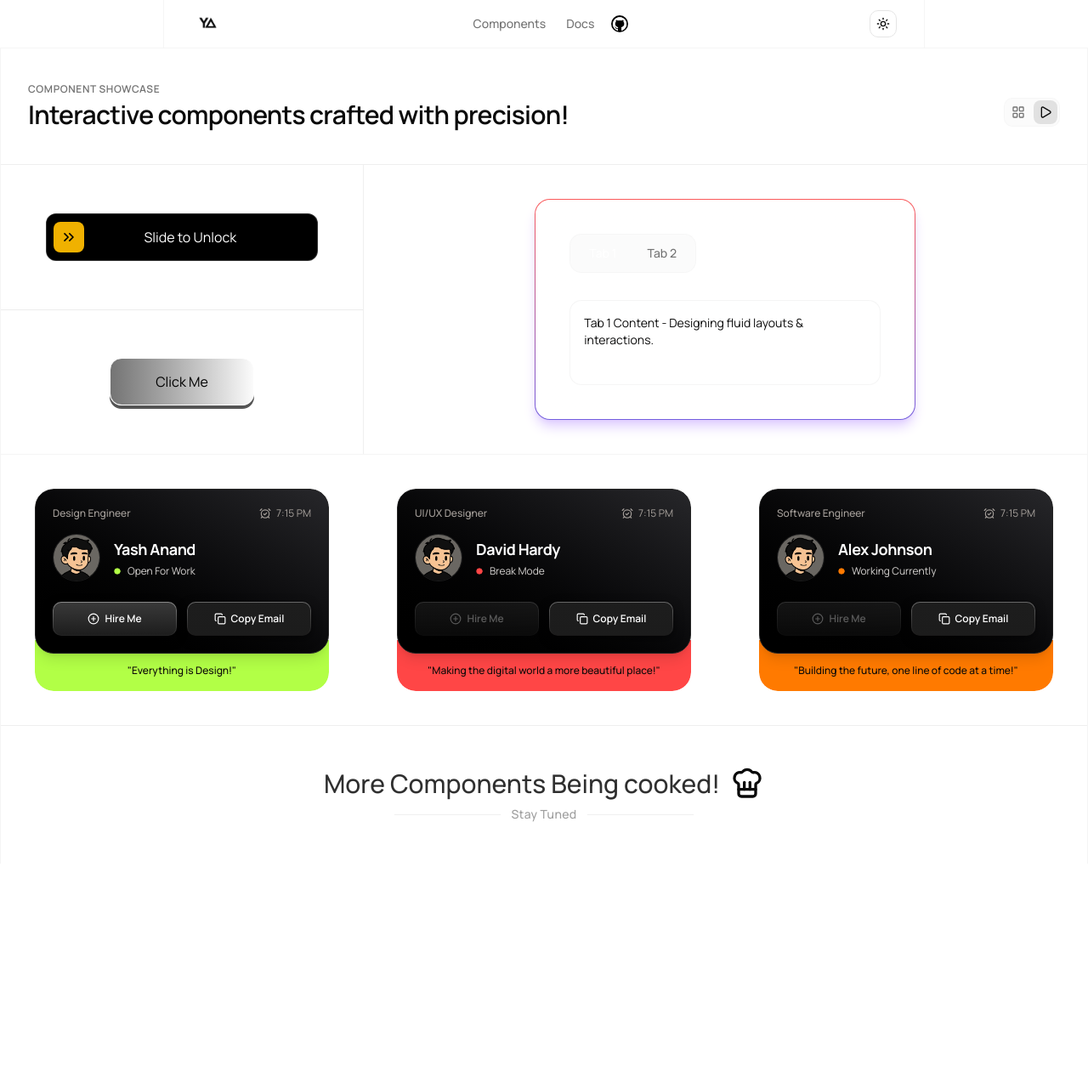
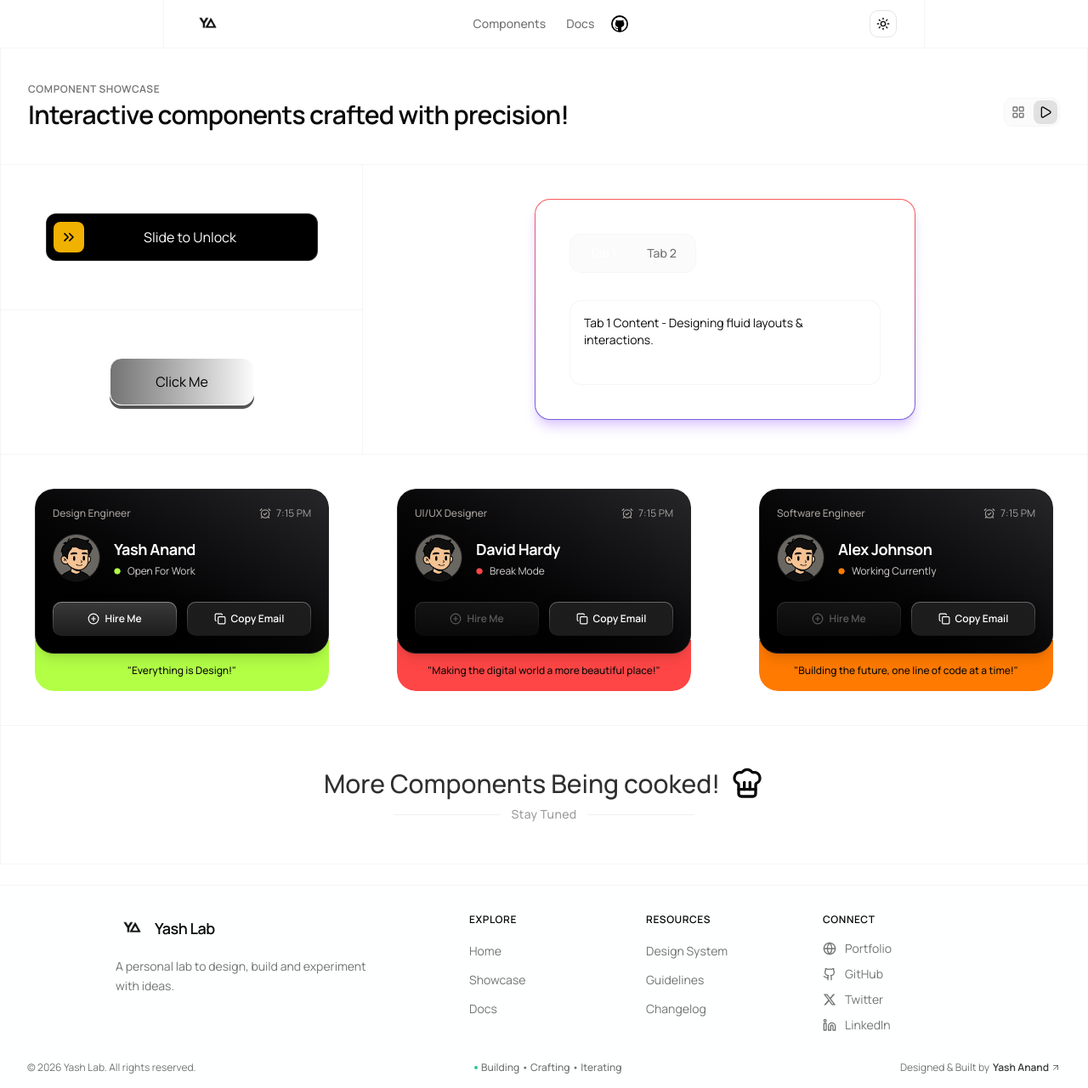
Before and after one commit to yashanand167/personal-lab, a Next.js app: page /Showcase in a window 1280 px wide. Shown: the whole page at 85% size. Before the commit the page ends 1016 px from the top, so only its background shows below. Built offline with nearby package versions, Linux system fonts and the light colour scheme.

Commit message:
refactor: update showcase page layout to grid system and add footer component

```diff
--- a/app/Showcase/page.tsx
+++ b/app/Showcase/page.tsx
@@ -3,6 +3,7 @@
 import MagneticButton from "@/components/Buttons/Magnetic-Button"
 import SlideButton from "@/components/Buttons/Slide-Button"
 import UserCard, { User } from "@/components/Cards/UserCard"
+import Footer from "@/components/Footer"
 import Header from "@/components/Header"
 import LiquidTabs from "@/components/Tabs/Liquid-Tabs"
 import { ChefHat, LayoutGrid, Play } from "lucide-react"
@@ -74,12 +75,12 @@ export default function Showcase() {
         </div>
 
         {/* Bento Grid */}
-        <div className="w-full border-t border-b border-border/40 flex flex-col gap-[1px] bg-border/40">
+        <div className="w-full border-t border-b border-border/40 flex flex-col bg-background">
           {/* Row 1: Buttons and Liquid Tabs */}
-          <div className="w-full flex flex-col md:flex-row gap-[1px] bg-border/40">
+          <div className="w-full grid grid-cols-1 md:grid-cols-3 border-b border-border/40 bg-background">
             {/* Column 1: Slide & Magnetic Buttons (1/3 Width) */}
-            <div className="md:w-1/3 flex flex-col gap-[1px] bg-border/40">
-              <div className="bg-background p-10 flex items-center justify-center min-h-[140px] flex-1">
+            <div className="flex flex-col border-b border-border/40 md:border-b-0 md:border-r border-border/40">
+              <div className="bg-background p-10 flex items-center justify-center min-h-[140px] flex-1 border-b border-border/40">
                 <SlideButton />
               </div>
               <div className="bg-background p-10 flex items-center justify-center min-h-[140px] flex-1">
@@ -88,7 +89,7 @@ export default function Showcase() {
             </div>
 
             {/* Column 2: Liquid Tabs (2/3 Width) */}
-            <div className="md:w-2/3 bg-background p-6 sm:p-10 flex items-center justify-center min-h-[280px]">
+            <div className="md:col-span-2 bg-background p-6 sm:p-10 flex items-center justify-center min-h-[280px]">
               <div className="w-full max-w-md">
                 <LiquidTabs />
               </div>
@@ -126,8 +127,11 @@ export default function Showcase() {
             <div className="h-[1px] flex-1 bg-border/60 group-hover:bg-border/80 transition-colors duration-200" />
           </div>
         </div>
+        <div className="w-screen relative left-1/2 -translate-x-1/2 border-t border-border/40" />
       </main>
-
+      <div className="mt-6">
+        <Footer />
+      </div>
     </div>
   )
 }
```
